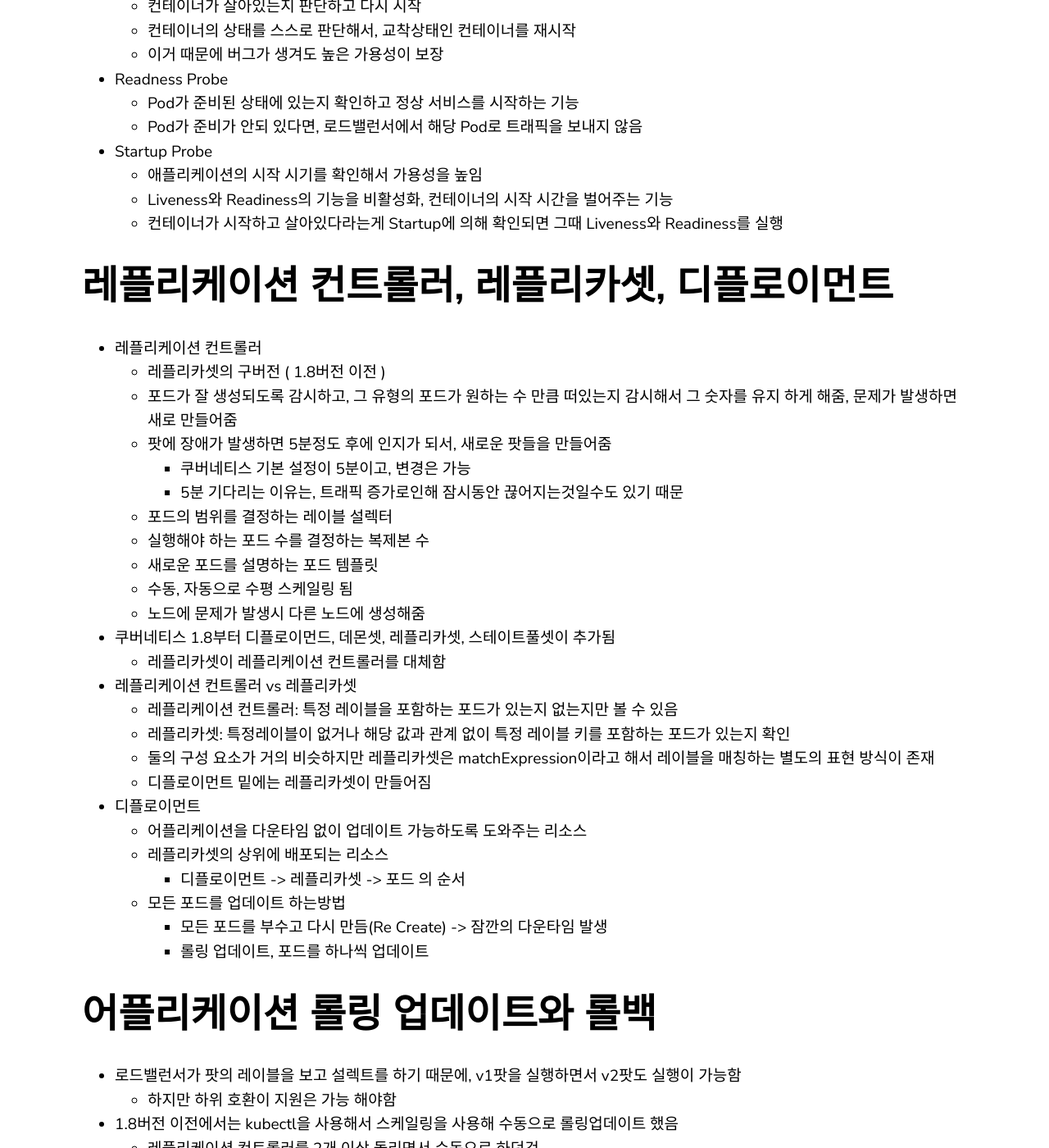
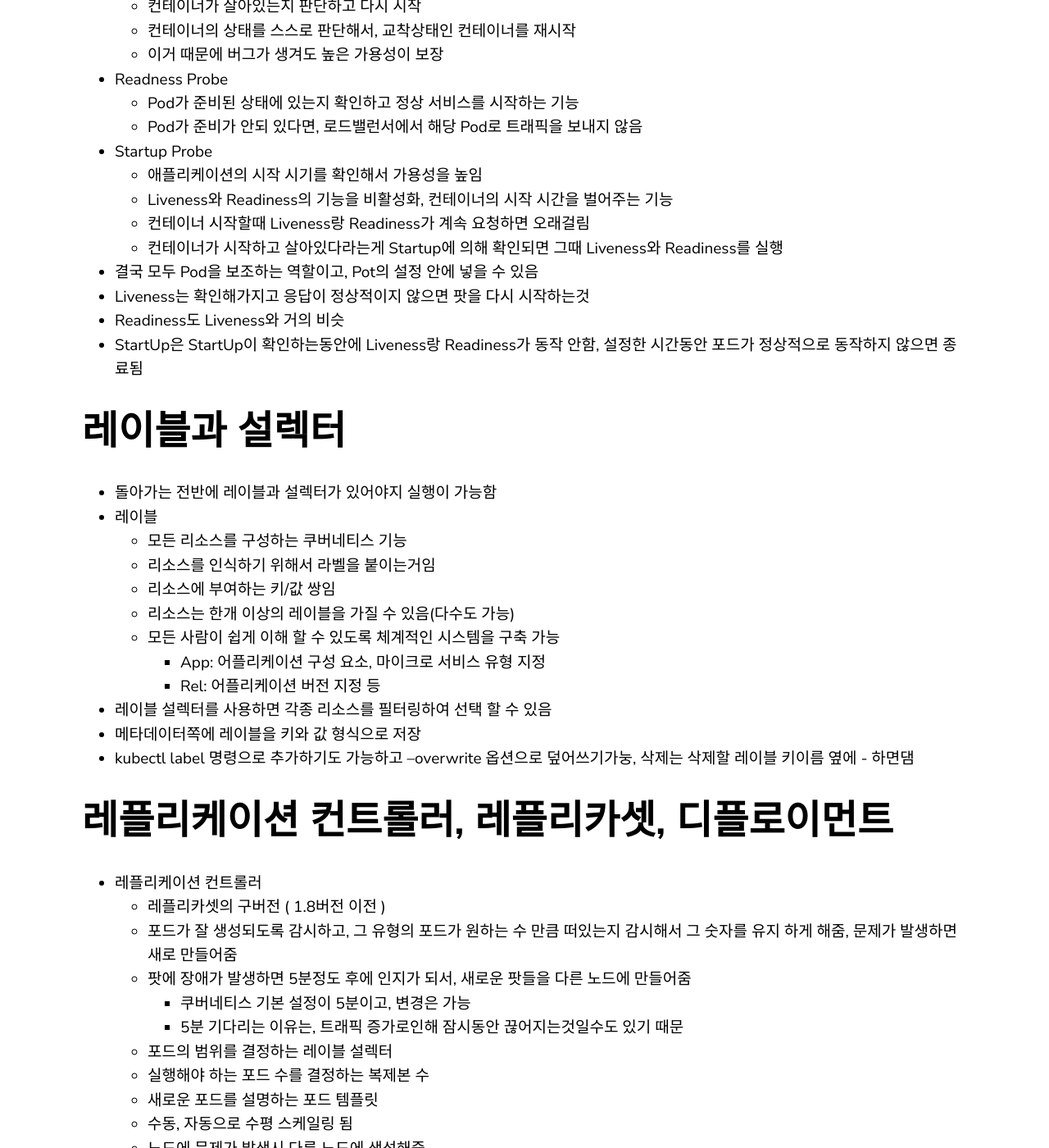
Before and after one commit to yoowonyoung/yoowonyoung.github.io, a Jekyll site: the page built from _posts/2021-01-14-Kubernetes.md, in a window 1280 px wide and 1400 px high, scrolled down 2323 px. Shown: the whole window at 82% size. Built offline with Jekyll 4.4.1, drawn with Linux system fonts in a browser that asks for light colours; comment, search, counter and statistics services are not loaded; some of the changed text lies outside the part shown.

Commit message:
kubernetes

```diff
--- a/_posts/2021-01-14-Kubernetes.md
+++ b/_posts/2021-01-14-Kubernetes.md
@@ -73,14 +73,36 @@
 - Startup Probe
     - 애플리케이션의 시작 시기를 확인해서 가용성을 높임
     - Liveness와 Readiness의 기능을 비활성화, 컨테이너의 시작 시간을 벌어주는 기능
+    - 컨테이너 시작할때 Liveness랑 Readiness가 계속 요청하면 오래걸림
     - 컨테이너가 시작하고 살아있다라는게 Startup에 의해 확인되면 그때 Liveness와 Readiness를 실행
+- 결국 모두 Pod을 보조하는 역할이고, Pot의 설정 안에 넣을 수 있음
+- Liveness는 확인해가지고 응답이 정상적이지 않으면 팟을 다시 시작하는것
+- Readiness도 Liveness와 거의 비슷
+- StartUp은 StartUp이 확인하는동안에 Liveness랑 Readiness가 동작 안함, 설정한 시간동안 포드가 정상적으로 동작하지 않으면 종료됨
+
+
+# 레이블과 설렉터
+- 돌아가는 전반에 레이블과 설렉터가 있어야지 실행이 가능함
+- 레이블
+    - 모든 리소스를 구성하는 쿠버네티스 기능
+    - 리소스를 인식하기 위해서 라벨을 붙이는거임
+    - 리소스에 부여하는 키/값 쌍임
+    - 리소스는 한개 이상의 레이블을 가질 수 있음(다수도 가능)
+    - 모든 사람이 쉽게 이해 할 수 있도록 체계적인 시스템을 구축 가능
+        - App: 어플리케이션 구성 요소, 마이크로 서비스 유형 지정
+        - Rel: 어플리케이션 버전 지정 등
+
+- 레이블 설렉터를 사용하면 각종 리소스를 필터링하여 선택 할 수 있음
+- 메타데이터쪽에 레이블을 키와 값 형식으로 저장
+- kubectl label 명령으로 추가하기도 가능하고 --overwrite 옵션으로 덮어쓰기가눙, 삭제는 삭제할 레이블 키이름 옆에 - 하면댐
+
 
 
 # 레플리케이션 컨트롤러, 레플리카셋, 디플로이먼트
 - 레플리케이션 컨트롤러
     - 레플리카셋의 구버전 ( 1.8버전 이전 )
     - 포드가 잘 생성되도록 감시하고, 그 유형의 포드가 원하는 수 만큼 떠있는지 감시해서 그 숫자를 유지  하게 해줌, 문제가 발생하면 새로 만들어줌
-    - 팟에 장애가 발생하면 5분정도 후에 인지가 되서, 새로운 팟들을 만들어줌
+    - 팟에 장애가 발생하면 5분정도 후에 인지가 되서, 새로운 팟들을 다른 노드에 만들어줌
         - 쿠버네티스 기본 설정이 5분이고, 변경은 가능
         - 5분 기다리는 이유는, 트래픽 증가로인해 잠시동안 끊어지는것일수도 있기 때문
     - 포드의 범위를 결정하는 레이블 설렉터
@@ -88,6 +110,7 @@
     - 새로운 포드를 설명하는 포드 템플릿
     - 수동, 자동으로 수평 스케일링 됨
     - 노드에 문제가 발생시 다른 노드에 생성해줌
+    - 템플릿 부분은 팟 작성하는 방법과 동일
 - 쿠버네티스 1.8부터 디플로이먼드, 데몬셋, 레플리카셋, 스테이트풀셋이 추가됨
     - 레플리카셋이 레플리케이션 컨트롤러를 대체함
 - 레플리케이션 컨트롤러 vs 레플리카셋
@@ -96,19 +119,27 @@
     - 둘의 구성 요소가 거의 비슷하지만 레플리카셋은 matchExpression이라고 해서 레이블을 매칭하는 별도의 표현 방식이 존재
     - 디플로이먼트 밑에는 레플리카셋이 만들어짐
 - 디플로이먼트
+    - 다수의 레플리카셋을 관리할수있음
     - 어플리케이션을 다운타임 없이 업데이트 가능하도록 도와주는 리소스
     - 레플리카셋의 상위에 배포되는 리소스
         - 디플로이먼트 -> 레플리카셋 -> 포드 의 순서
     - 모든 포드를 업데이트 하는방법
         - 모든 포드를 부수고 다시 만듬(Re Create) -> 잠깐의 다운타임 발생
         - 롤링 업데이트, 포드를 하나씩 업데이트
+    - 스케일링도 간단
+    - matchLabeles에 매칭이 안되면 fail임 주의
+    - apply -f 할때 내용이 같으면 업데이트를 안해버리는듯, 주의
 
 # 어플리케이션 롤링 업데이트와 롤백
+- 롤링 업데이트 덕분에 다운타임 없이 변경이 가능
+- 새 버전을 실행하는동안 서비스가 구 버전의 포드와 연결 -> 서비스의 레이블 셀렉터를 수정하여 간단하게 새 버전으로 바꿀 수 있음
 - 로드밸런서가 팟의 레이블을 보고 설렉트를 하기 때문에, v1팟을 실행하면서 v2팟도 실행이 가능함
     - 하지만 하위 호환이 지원은 가능 해야함
 - 1.8버전 이전에서는 kubectl을 사용해서 스케일링을 사용해 수동으로 롤링업데이트 했음
     - 레플리케이션 컨트롤러를 2개 이상 돌리면서 수동으로 하던것
+    - 사람이 하는거기때문에 실수가 있을수 있으니까 이제 이런거는 하지 말자~
 - 이제는 디플로이먼트를 위해 롤링 업데이트가 가능함
+- 업데이트 전략은 롤링이 기본이고, 옵션으로 Re Create가 가능하긴 함
 - maxSurge: 최대 몇개까지 팟을 만들것인지
 - masUnavailable: 최소 몇개까지는 팟을 운영할것인지
 
```
